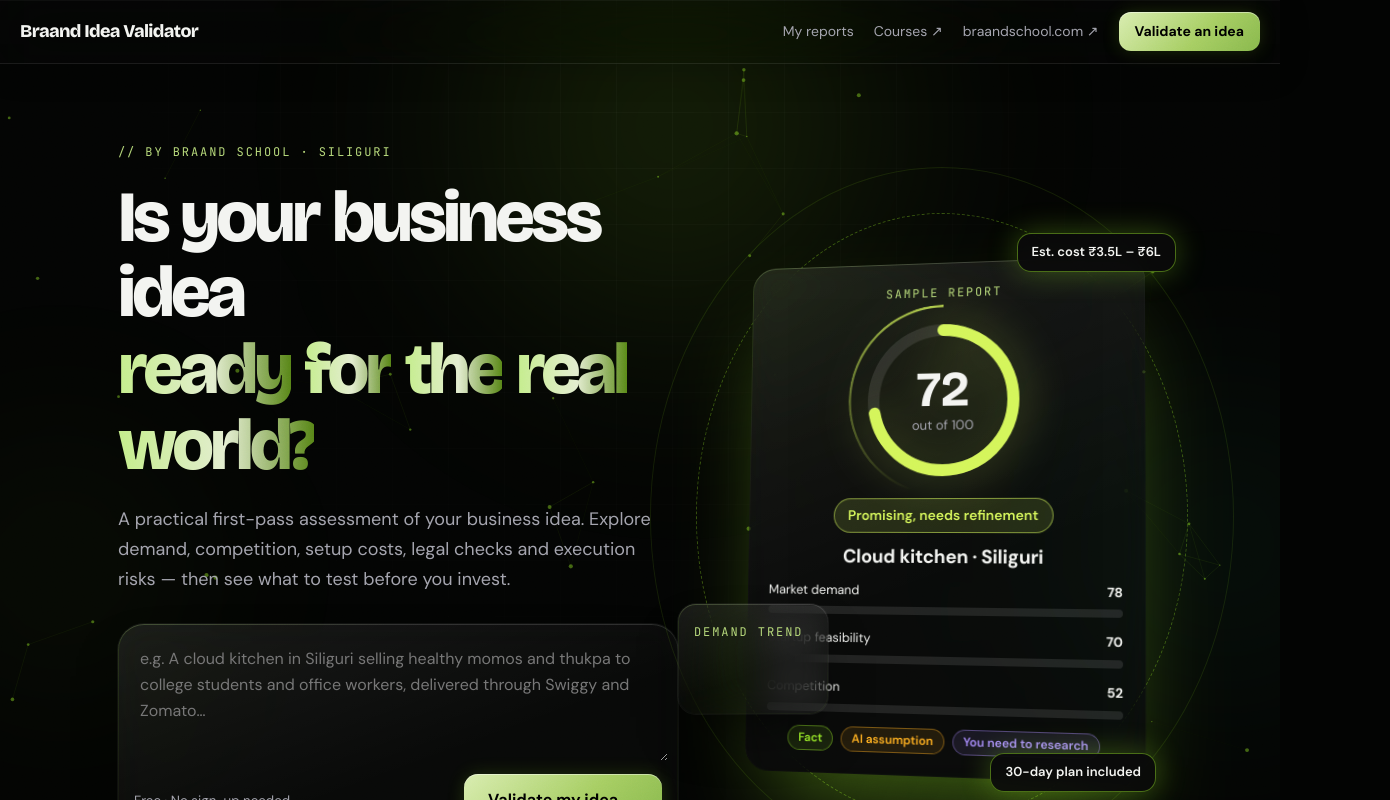
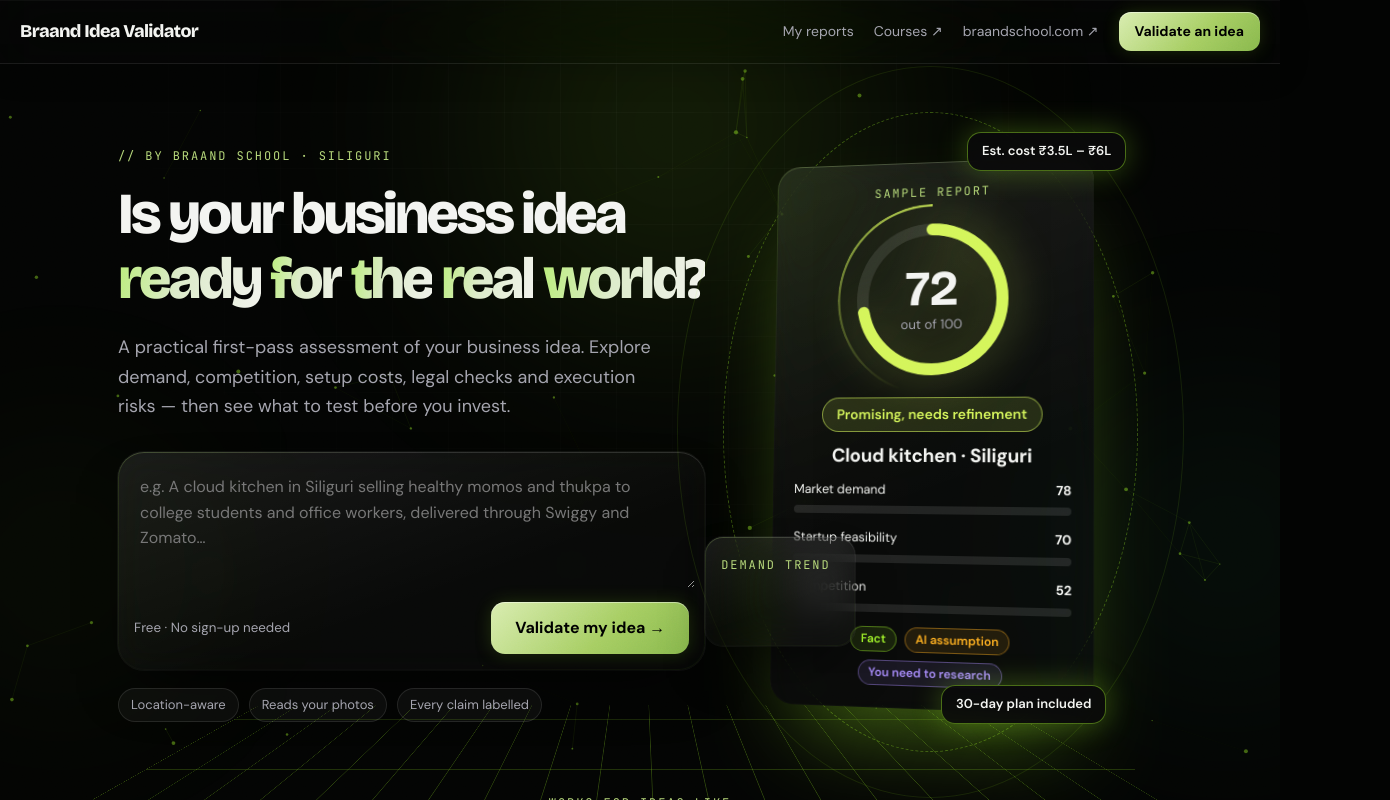
Before and after one commit to leaxfyl/Braand-Idea-Validator, a Next.js app in the folder biv-work/: page / in a window 1280 px wide. Shown: the top 800 px of the page, 1390 px wide, since content can reach past the window. Built offline with nearby package versions, Linux system fonts and the light colour scheme.

Commit message:
Set hero headline in two clean lines with subtle lime-white gradient

```diff
--- a/biv-work/app/globals.css
+++ b/biv-work/app/globals.css
@@ -226,3 +226,15 @@ body{background:#030403;color:#f3f4f1}
 .btn.ghost:hover{border-color:rgba(167,254,43,.3);box-shadow:0 0 18px rgba(167,254,43,.1)}
 .glass:before{background:linear-gradient(140deg,rgba(167,254,43,.28),rgba(255,255,255,.035) 35%,rgba(255,255,255,.035) 65%,rgba(167,254,43,.12));opacity:.42}
 .glass:after{background:radial-gradient(380px circle at var(--mx,50%) var(--my,-60%),rgba(167,254,43,.09),transparent 60%)}
+
+
+/* Hero headline: two deliberate lines, with a restrained lime-to-white finish */
+.hero2 h1.hero-title{font-size:clamp(38px,4.6vw,58px);line-height:1.08;letter-spacing:-.052em;max-width:none;width:max-content;max-width:100%;gap:.04em}
+.hero-title .word-line{display:block;white-space:nowrap;max-width:none}
+.hero-title .word-line .w{margin-right:.16em}
+.hero-title .word-line .w:last-child{margin-right:0}
+.hero-title .grad{background:linear-gradient(100deg,#b9ed78 0%,#dcebc9 42%,#f2f3ed 100%);-webkit-background-clip:text;background-clip:text;color:transparent;text-shadow:none;filter:none}
+.hero-title .w{animation:none!important;opacity:1!important;transform:none!important;filter:none!important}
+@media(max-width:900px){.hero2 h1.hero-title{font-size:clamp(34px,7.3vw,54px)}}
+@media(max-width:640px){.hero2 h1.hero-title{font-size:clamp(29px,7.7vw,43px);letter-spacing:-.05em}.hero-title .word-line{white-space:nowrap}}
+@media(max-width:380px){.hero2 h1.hero-title{font-size:clamp(26px,7.4vw,32px)}}
```
